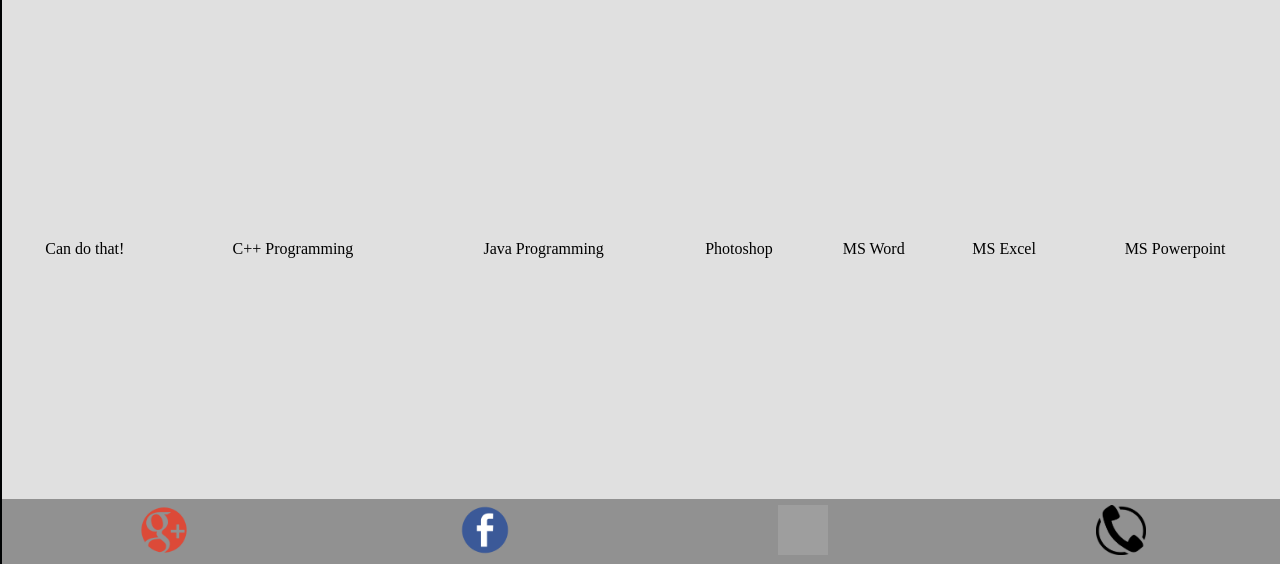
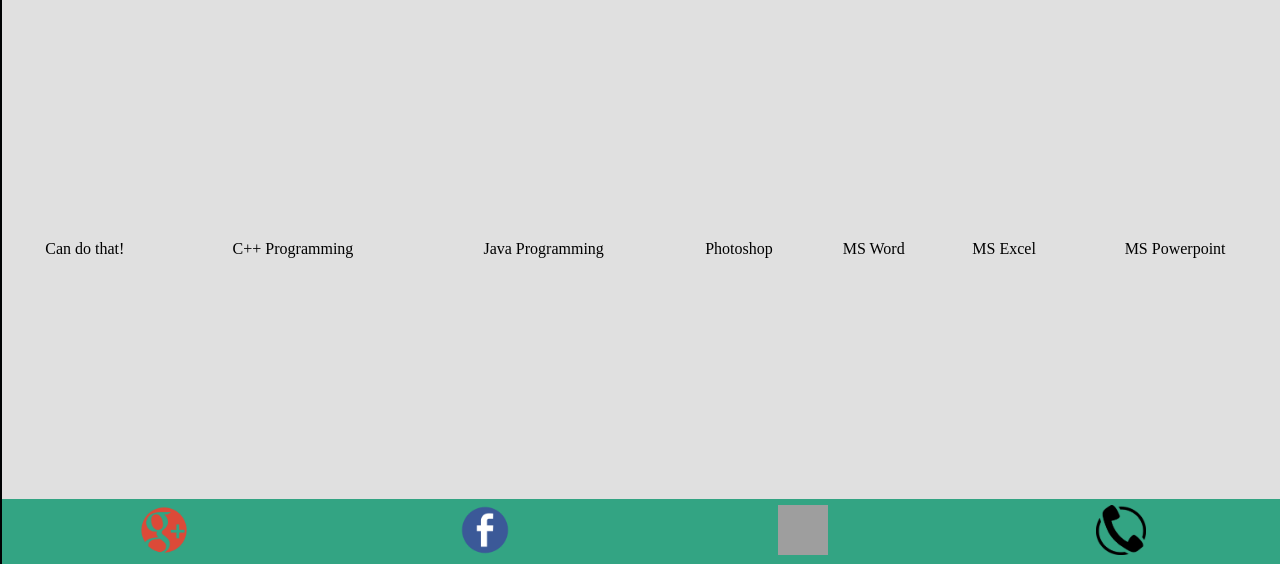
Before and after one commit to mikko12349/PEREZ_Mikko_PersonalWebsite, a PHP site: page / in a window 1280 px wide. Shown: the part 1621-2185 px from the top of the page. Run offline with PHP 8.4, Linux system fonts and the light colour scheme; some libraries are stand-ins or nearby versions; some web fonts are replaced; grey boxes are pictures that could not be loaded.

Commit message:
coloring on navigation bar, and footer

```diff
--- a/styles/styles.css
+++ b/styles/styles.css
@@ -76,5 +76,5 @@ table,th{
 }
 
 #Footer1{
-	background-color:#919191;
+	background-color:#33a483;
 }
```
